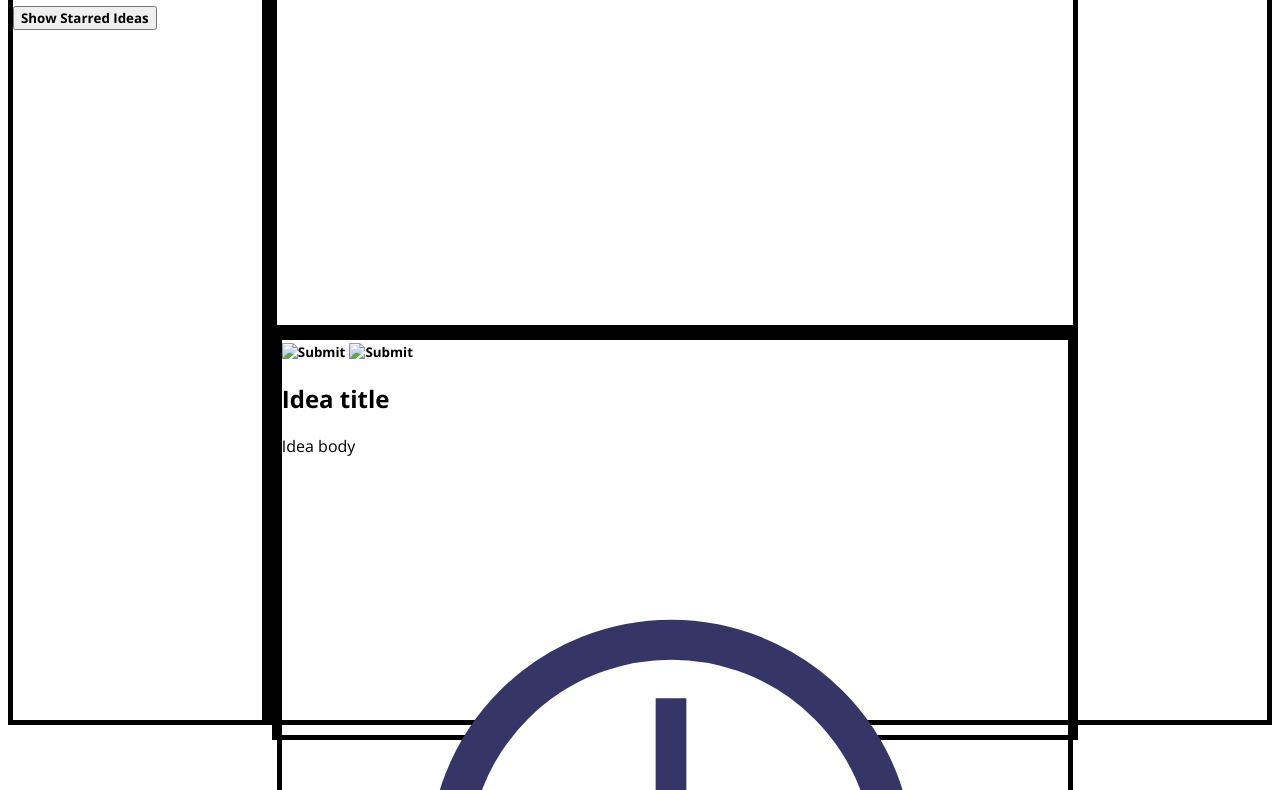
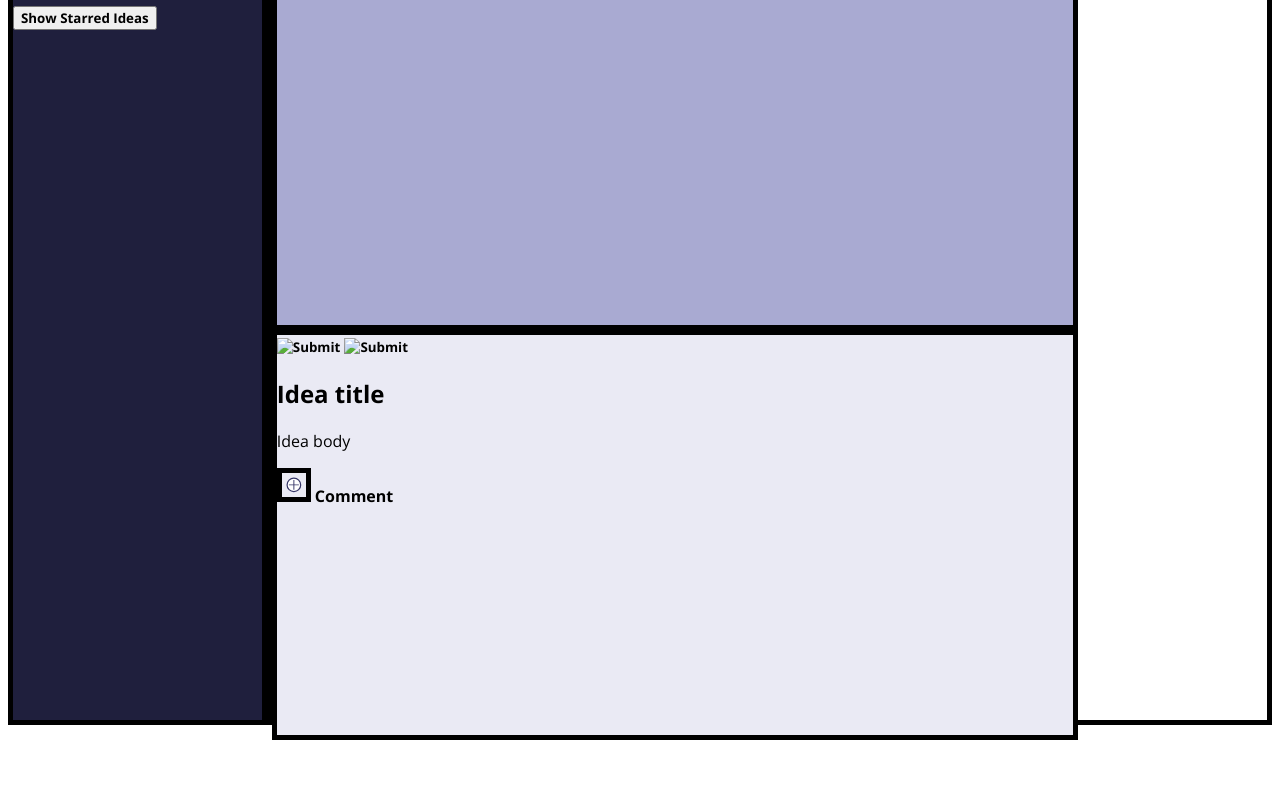
Before and after one commit to rae-107/ideabox, a plain HTML site: page index.html in a window 1280 px wide. Shown: the part 93-883 px from the top of the page. After the commit the page ends 833 px from the top, so only its background shows below. Drawn offline with nearby package versions, Linux system fonts and the light colour scheme.

Commit message:
feat: Add background color to each section

```diff
--- a/styles.css
+++ b/styles.css
@@ -15,6 +15,8 @@ body {
 main {
     width: 20%;
     height: 100vh;
+    background-color: #1f1f3d;
+    color: white;
     border: 5px solid black;
 }
 .form-and-grid {
@@ -25,14 +27,17 @@ main {
 form {
     width: 80%;
     height: 50vh;
+    background-color: #a9aad2;
     border: 5px solid black;
 }
 .idea-card-grid {
     width: 80%;
     height: 50vh;
+    background-color: #eaeaf4;
     border: 5px solid black;
 }
-.idea-card {
+#comment-button {
     border: 5px solid black;
-
+    width: 3%;
+    height: 3vh;
 }
```
